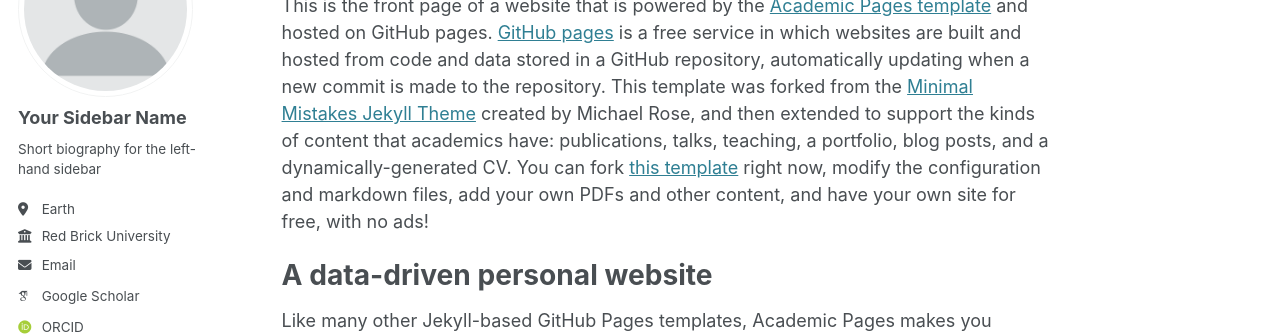
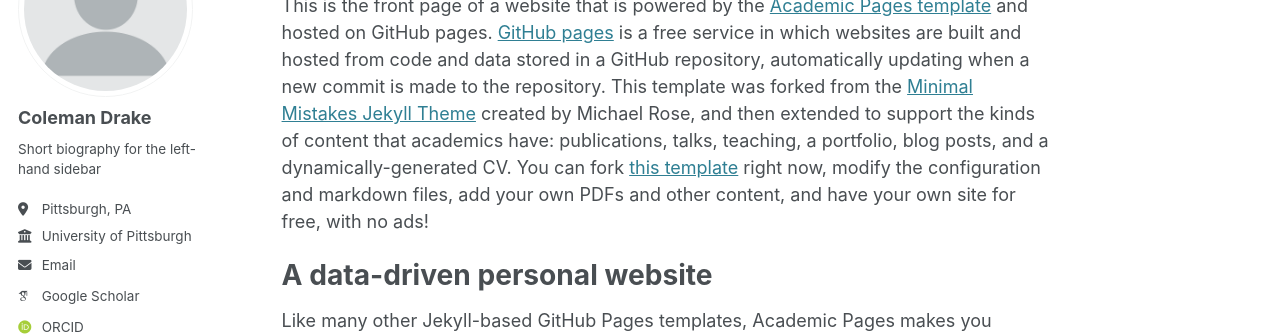
Before and after one commit to colemandrake/github.io, a Jekyll site: the page built from _pages/about.md, in a window 1280 px wide. Shown: the part 184-520 px from the top of the page. Built offline with Jekyll 4.4.1, drawn with Linux system fonts in a browser that asks for light colours; some web fonts are replaced.

Commit message:
Update _config.yml

```diff
--- a/_config.yml
+++ b/_config.yml
@@ -23,21 +23,21 @@ repository               : "academicpages/academicpages.github.io"
 author:
   # Biographic information
   avatar           : "profile.png"
-  name             : "Your Sidebar Name"
+  name             : "Coleman Drake"
   pronouns         : # example: "she/her"
   bio              : "Short biography for the left-hand sidebar"
-  location         : "Earth"
-  employer         : "Red Brick University"
+  location         : "Pittsburgh, PA"
+  employer         : "University of Pittsburgh"
   uri              : # URL
-  email            : "none@example.org"
+  email            : "cdrake@pitt.edu"
 
-  # Academic websites
+  # Academic websitescom/citations?user=PS_CX0AAAAAJ"
+  impactstory      : # URL
+  orcid            : "https://orcid.org/0000-0002-0618-0626"
+  semantic         : # URL
+  pubmed           : "https://pubmed.ncbi.nlm.nih.gov/?term=Drake+C&cauthor_id=30691381"
   arxiv            : # URL - Update with the correct link to your profile
-  googlescholar    : "https://scholar.google.com/citations?user=PS_CX0AAAAAJ"
-  impactstory      : # URL
-  orcid            : "http://orcid.org/yourorcidurl"
-  semantic         : # URL
-  pubmed           : "https://www.ncbi.nlm.nih.gov/pubmed/?term=john+snow"
+  googlescholar    : "https://scholar.google.com/citations?user=rdgU1kwAAAAJ&hl=en"
   researchgate     : # URL
   scopus           : # URL
 
@@ -50,7 +50,7 @@ author:
   stackoverflow    : # User number or user number and name (i.e., use "1" or "1/jeff-atwood")
 
   # Social media
-  bluesky          : "bsky.app" # Replace this with you Bluesky username
+  bluesky          : "colemandrake" # Replace this with you Bluesky username
   facebook         : # Username
   flickr           : # Username
   foursquare       : # Username
```
